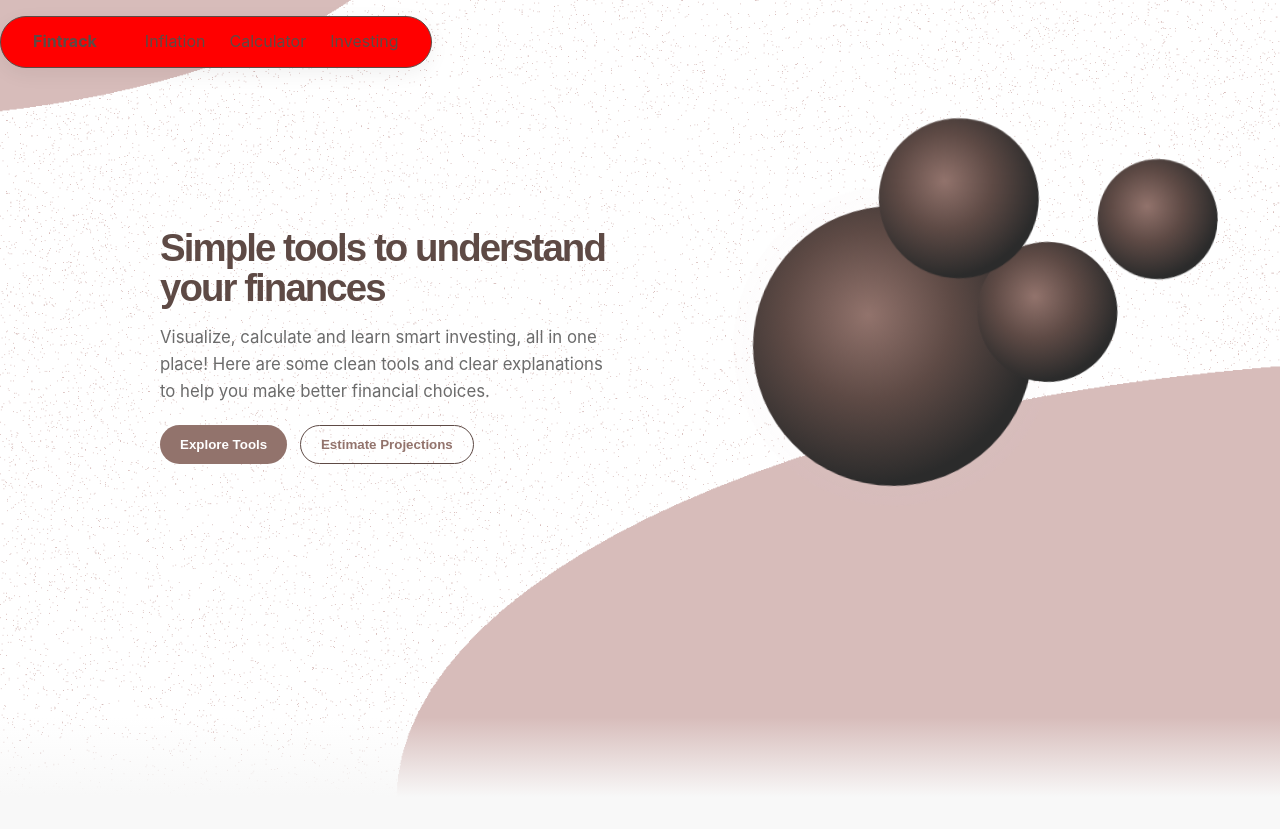
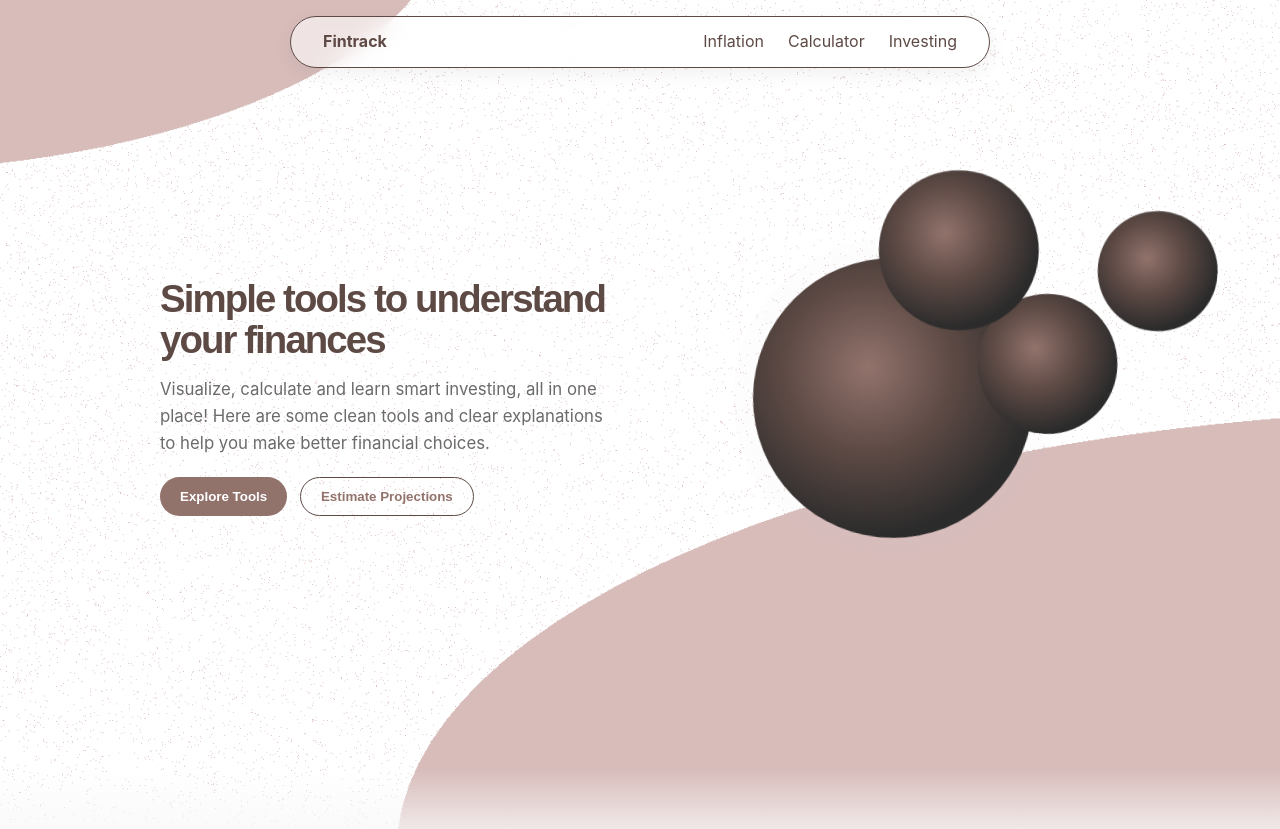
Before and after one commit to Nofalzia/Finance-Dashboard, a plain HTML site: page index.html in a window 1280 px wide. Shown: the top 829 px of the page. Drawn offline with Linux system fonts and the light colour scheme; a web font is replaced by a local one.

Commit message:
Minor Changes

```diff
--- a/styles.css
+++ b/styles.css
@@ -57,8 +57,7 @@ nav {
 /* Desktop-specific adjustments */
 @media (min-width: 769px) {
   nav {
-    background-color: rgb(255, 0, 0);
-    position: absolute;      /* keeps pill floating */
+    position: sticky;      /* keeps pill floating */
     top: 1rem;             /* small gap from top */
     justify-content: center;
     gap: 3rem;
```
Also changed, not shown: index.html (+0 -17 lines).
